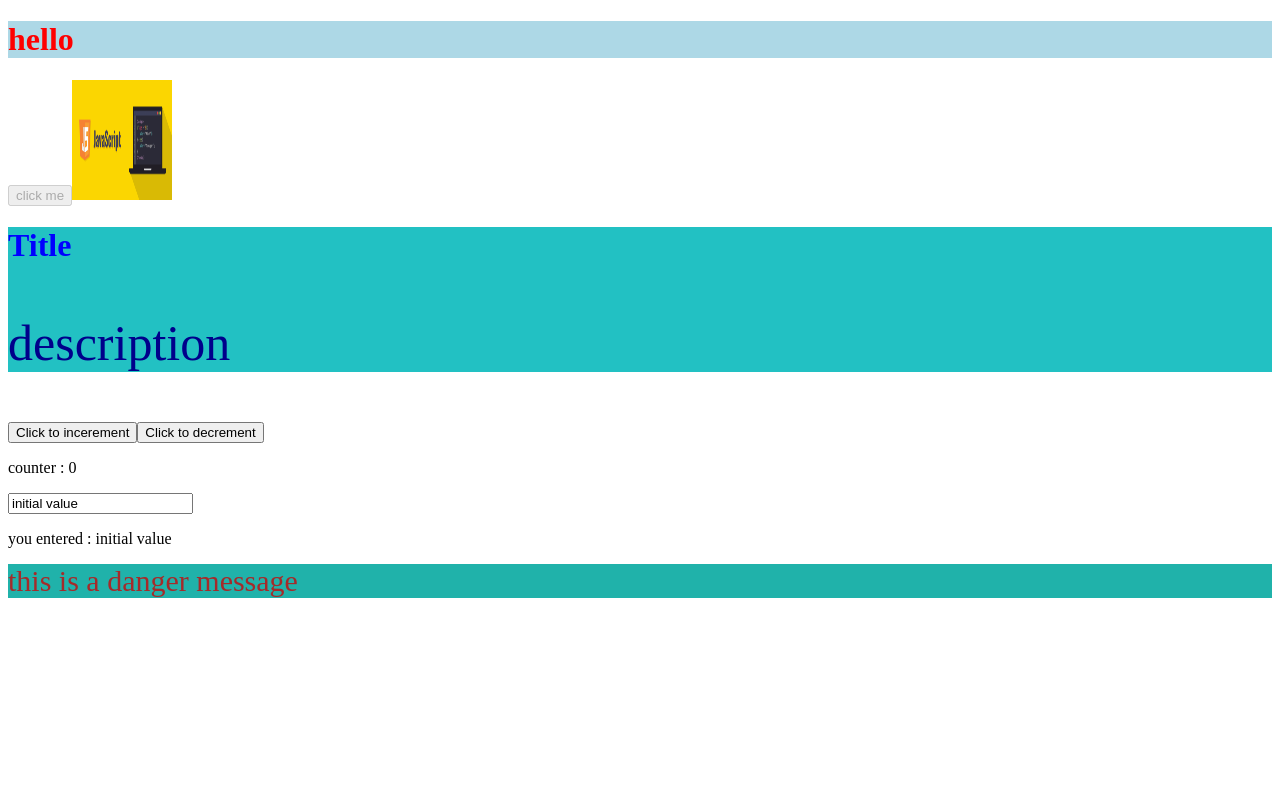
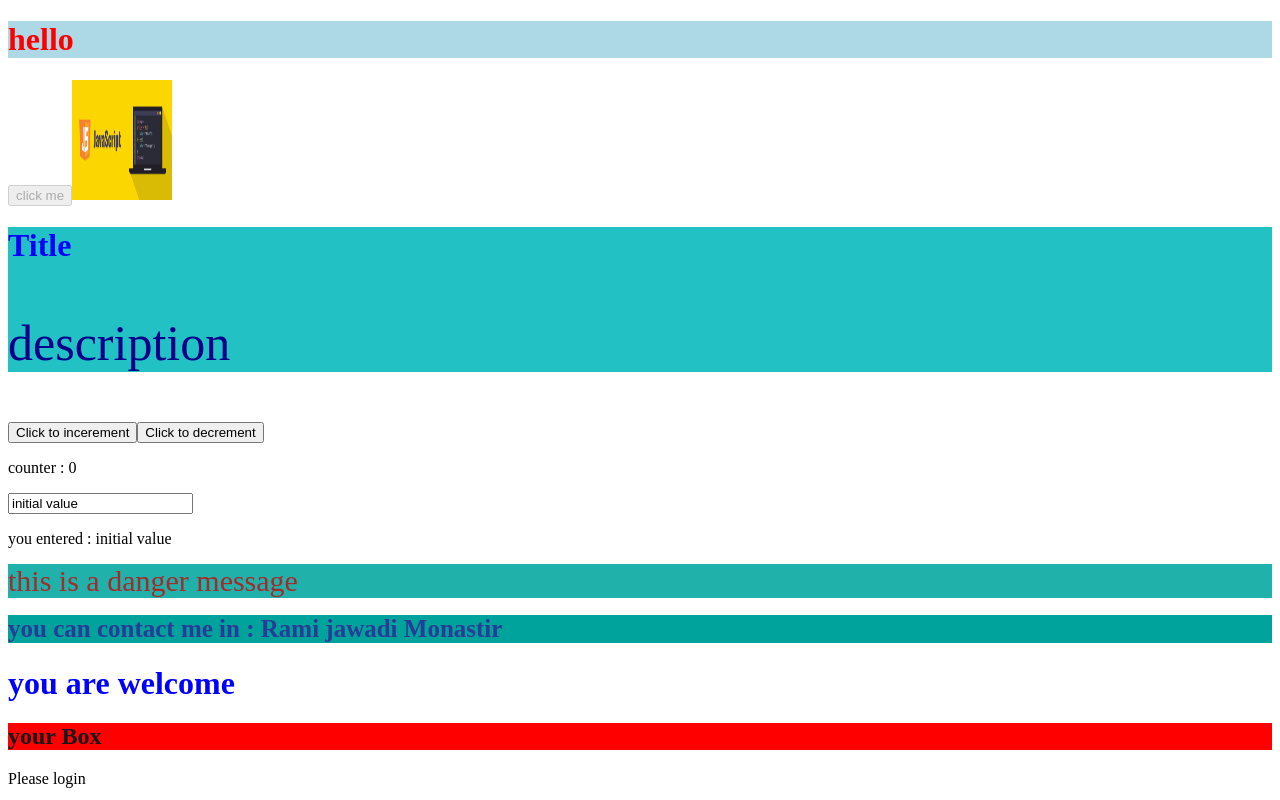
Before and after one commit to Ramijawadi/angularBasic, an Angular app: page / in a window 1280 px wide. Built offline with nearby package versions, Linux system fonts and the light colour scheme.

Commit message:
add ngIf directive

```diff
--- a/package.json
+++ b/package.json
@@ -15,6 +15,7 @@
     "@angular/common": "^17.0.0",
     "@angular/compiler": "^17.0.0",
     "@angular/core": "^17.0.0",
+
     "@angular/forms": "^17.0.0",
     "@angular/platform-browser": "^17.0.0",
     "@angular/platform-browser-dynamic": "^17.0.0",
--- a/src/app/app.component.html
+++ b/src/app/app.component.html
@@ -21,3 +21,15 @@
 <!-- ngClass -->
 
 <div [ngClass]="classes">{{message}}</div>
+
+<h1 [ngClass]="contactClass">you can contact me in : {{contact}}</h1>
+
+<!-- ngStyle : is used to inline styling for an HTML element -->
+
+<h1 [ngStyle]="{'color' : 'blue'}">you are welcome</h1>
+
+<h2 class="box" [ngStyle]="{'backgroundColor':selected}">your Box</h2>
+
+<!-- *ngIf  -->
+<div *ngIf="isLoggedIn; else logOut">Welcome back {{name}}</div>
+ <ng-template #logOut>Please login</ng-template>
--- a/src/app/app.component.scss
+++ b/src/app/app.component.scss
@@ -13,3 +13,18 @@
 
 font-size: 30px;
 }
+
+.contact {
+    background-color:rgb(0, 163, 155);
+    color: rgb(39, 59, 151);
+    font-size: 25px;
+
+}
+
+.box{
+
+    height: 100%;
+    width: 100%;
+    color: rgb(20, 23, 29);
+    background-color: aquamarine;
+}
--- a/src/app/app.component.ts
+++ b/src/app/app.component.ts
@@ -45,6 +45,13 @@ input: string = "initial value";
 //ngClass
 
 message : string="this is a danger message";
-classes : string ="danger text-size"
+classes : string ="danger text-size";
+contact: string = "Rami jawadi Monastir ";
+contactClass :string ="contact";
+
+
+//ngStyle
+
+selected : string ="red";
 
 }
--- /dev/null
+++ b/src/app/calculator.js
@@ -0,0 +1,5 @@
+angular.module('myApp').service('CalculatorService', function() {
+    this.add = function(a, b) {
+        return a + b;
+    };
+});
```
Also changed, not shown: 1 other file (tests, documents, lock files or other folders).
